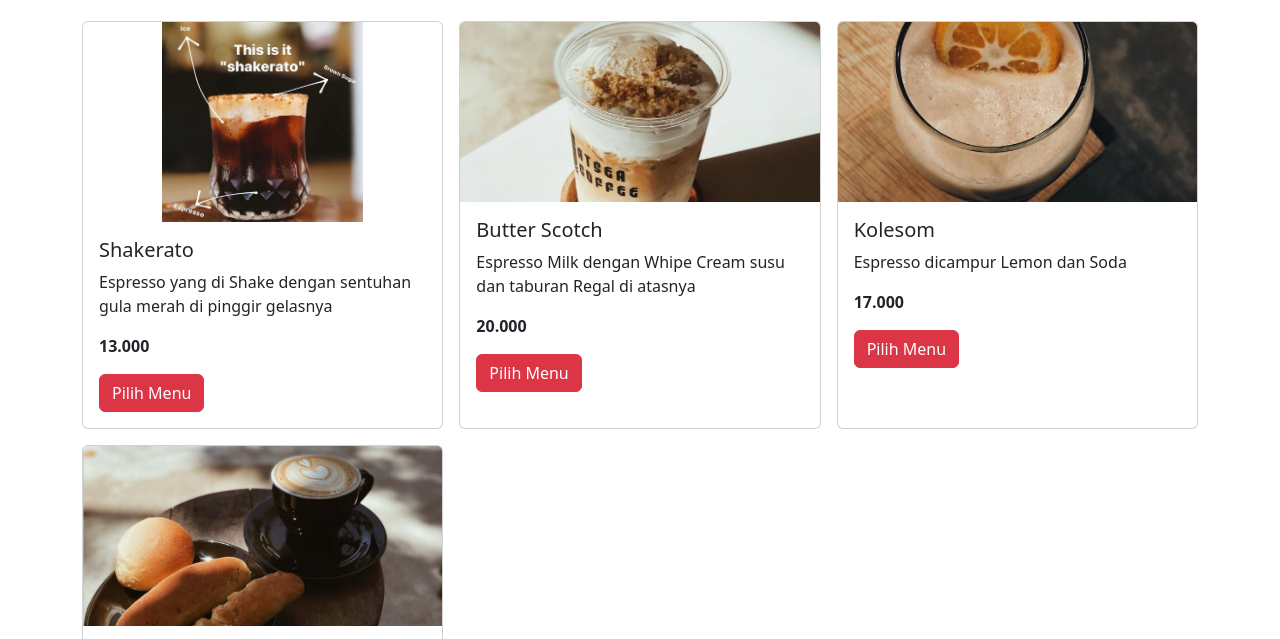
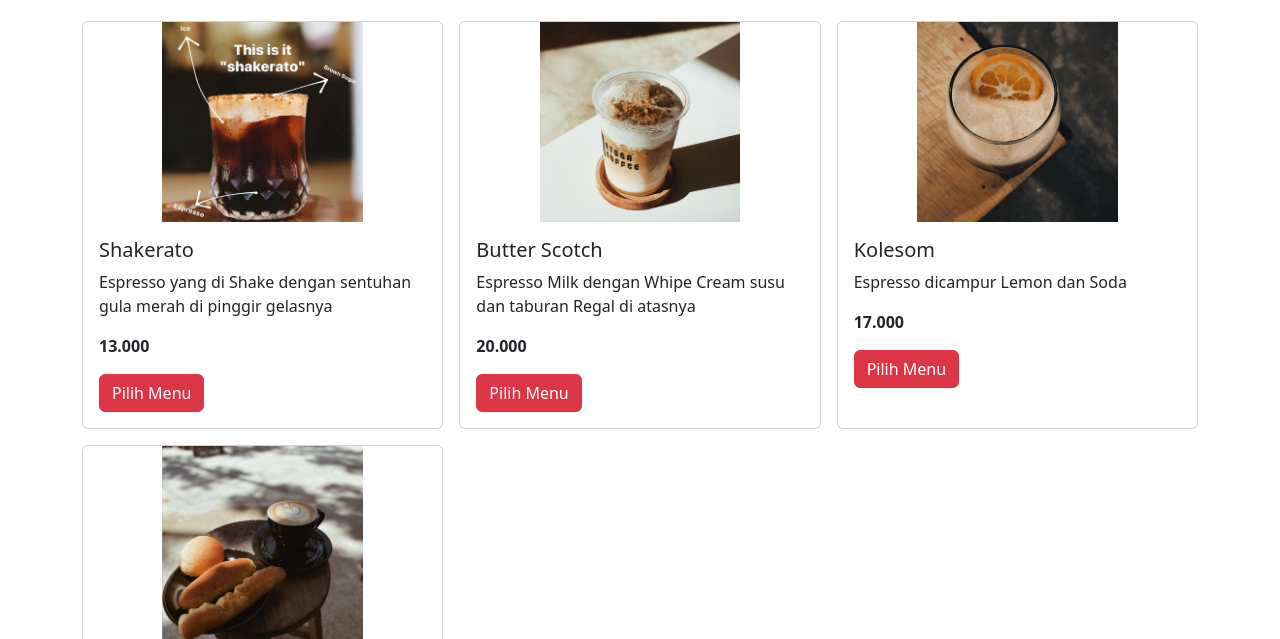
Before and after one commit to raihanid88-creator/atsea-coffe, a plain HTML site: page index.html in a window 1280 px wide. Shown: the part 397-1036 px from the top of the page. Drawn offline with nearby package versions, Linux system fonts and the light colour scheme.

Commit message:
Fix HTML encoding issues in index.html

```diff
--- a/index.html
+++ b/index.html
@@ -43,7 +43,7 @@
         <div class="row g-3">
             <div class="col-12 col-md-6 col-lg-4">
                 <div class="card h-100">
-                    <img src="shakerato.jpg" class="card-img-top" alt="shakerato Atsea Coffe" style="height: 200px; object-fit: contain;">
+                    <img src="shakerato.jpg" class="card-img-top" alt="shakerato" style="height: 200px; object-fit: contain;">
                     <div class="card-body">
                         <h5 class="card-title">Shakerato</h5>
                         <p class="card-text">Espresso yang di Shake dengan sentuhan gula merah di pinggir gelasnya</p>
@@ -55,7 +55,7 @@
 
             <div class="col-12 col-md-6 col-lg-4">
                 <div class="card h-100">
-                    <img src="butter-scotch.jpg" class="card-img-top" alt="butter-scotch Atsea Coffe" style="height: 180px; object-fit: cover;">
+                    <img src="butter-scotch.jpg" class="card-img-top" alt="butter-scotch" style="height: 200px; object-fit: contain;">
                     <div class="card-body">
                         <h5 class="card-title">Butter Scotch</h5>
                         <p class="card-text">Espresso Milk dengan Whipe Cream susu dan taburan Regal di atasnya</p>
@@ -67,7 +67,7 @@
 
             <div class="col-12 col-md-6 col-lg-4">
                 <div class="card h-100">
-                    <img src="kolesom.jpg" class="card-img-top" alt="kolesom Atsea Coffe" style="height: 180px; object-fit: cover;">
+                    <img src="kolesom.jpg" class="card-img-top" alt="kolesom" style="height: 200px; object-fit: contain;">
                     <div class="card-body">
                         <h5 class="card-title">Kolesom</h5>
                         <p class="card-text">Espresso dicampur Lemon dan Soda</p>
@@ -79,7 +79,7 @@
 
             <div class="col-12 col-md-6 col-lg-4">
                 <div class="card h-100">
-                    <img src="bread.jpg" class="card-img-top" alt="braed Atsea Coffe" style="height: 180px; object-fit: cover;">
+                    <img src="bread.jpg" class="card-img-top" alt="braed" style="height: 200px; object-fit: contain;">
                     <div class="card-body">
                         <h5 class="card-title">Bread</h5>
                         <p class="card-text">Cemilah Teman Ngopi</p>
```
